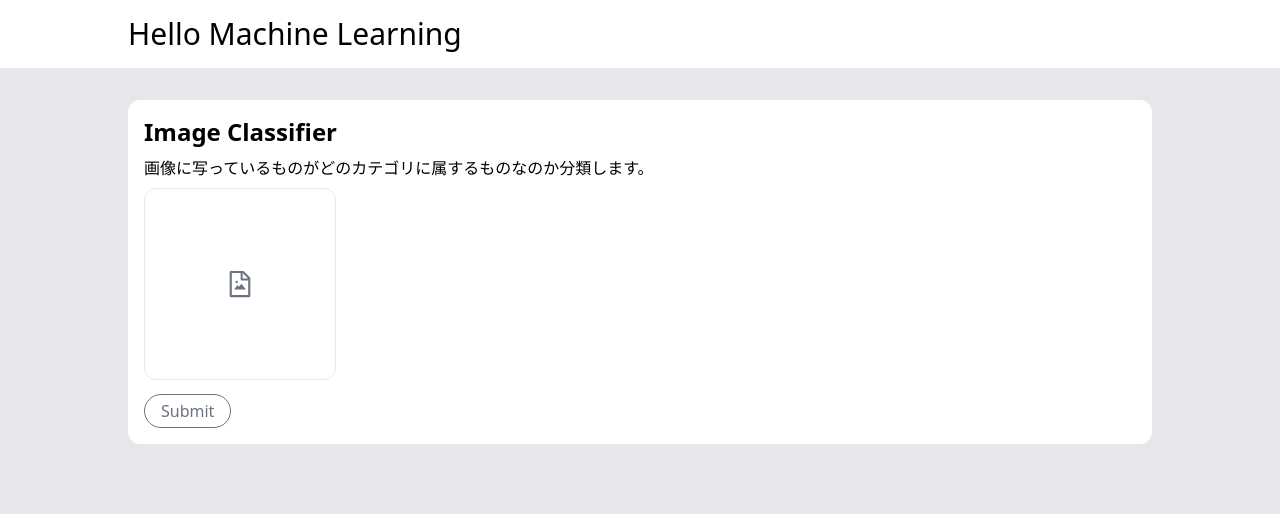
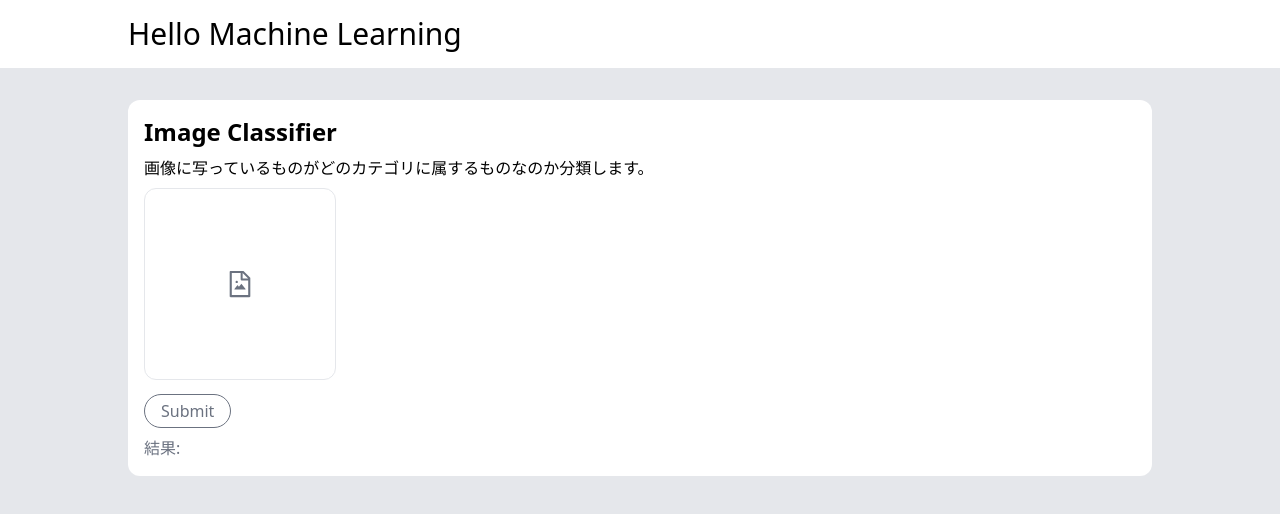
Before and after one commit to FNYukii/HelloMachineLearning-Web, a React (Create React App) app: page /image-classifier in a window 1280 px wide. Shown: the top 514 px of the page. Built offline with nearby package versions, Linux system fonts and the light colour scheme.

Commit message:
feat: post通信の実装作業中

```diff
--- a/src/screens/ImageClassifierScreen.tsx
+++ b/src/screens/ImageClassifierScreen.tsx
@@ -1,11 +1,34 @@
+import axios from "axios"
 import { useState } from "react"
 import PickImageButton from "../components/PickImageButton"
 import Screen from "../components/Screen"
 
 function ImageClassifierScreen() {
 
-	// eslint-disable-next-line
 	const [image, setImage] = useState<File | null>(null)
+	const [result, setResult] = useState("")
+	const [isLoading, setIsLoading] = useState(false)
+
+	async function classificate() {
+
+		setIsLoading(true)
+
+		axios.post(`${process.env.REACT_APP_API_DOMAIN}`, image, {
+				headers: {
+					'Content-Type': 'multipart/form-data',
+				},
+			})
+			.then(response => {
+
+				setIsLoading(false)
+				setResult(response.data)
+			})
+			.catch((error) => {
+
+				setIsLoading(false)
+				setResult(`${error}`)
+			})
+	}
 
 	return (
 		<Screen title="Image Classifier">
@@ -14,7 +37,21 @@ function ImageClassifierScreen() {
 
 			<PickImageButton setPickedImage={setImage} />
 
-      <button type="button" className="mt-2 py-1 px-4 rounded-full border border-gray-500 text-gray-500 hover:bg-gray-200 transition">Submit</button>
+			<button type="button" onClick={classificate} className="mt-2 py-1 px-4 rounded-full border border-gray-500 text-gray-500 hover:bg-gray-200 transition">Submit</button>
+
+			<div className="mt-2">
+
+				{isLoading &&
+					<p>Loading...</p>
+				}
+
+				{!isLoading &&
+					<p>
+						<span className="text-gray-500">結果: </span>
+						<span>{result}</span>
+					</p>
+				}
+			</div>
 		</Screen>
 	)
 }
```
Lines whose indentation alone changed are shown as unchanged.
